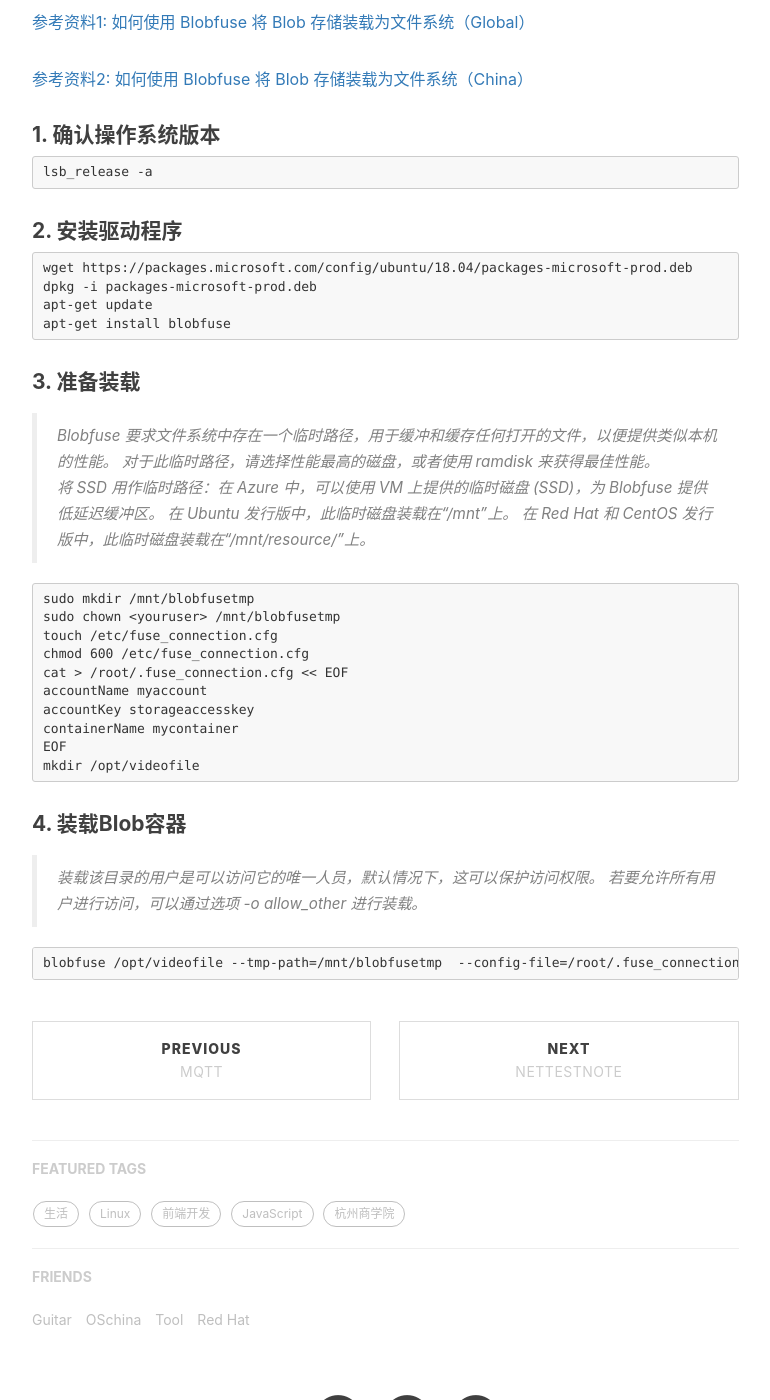
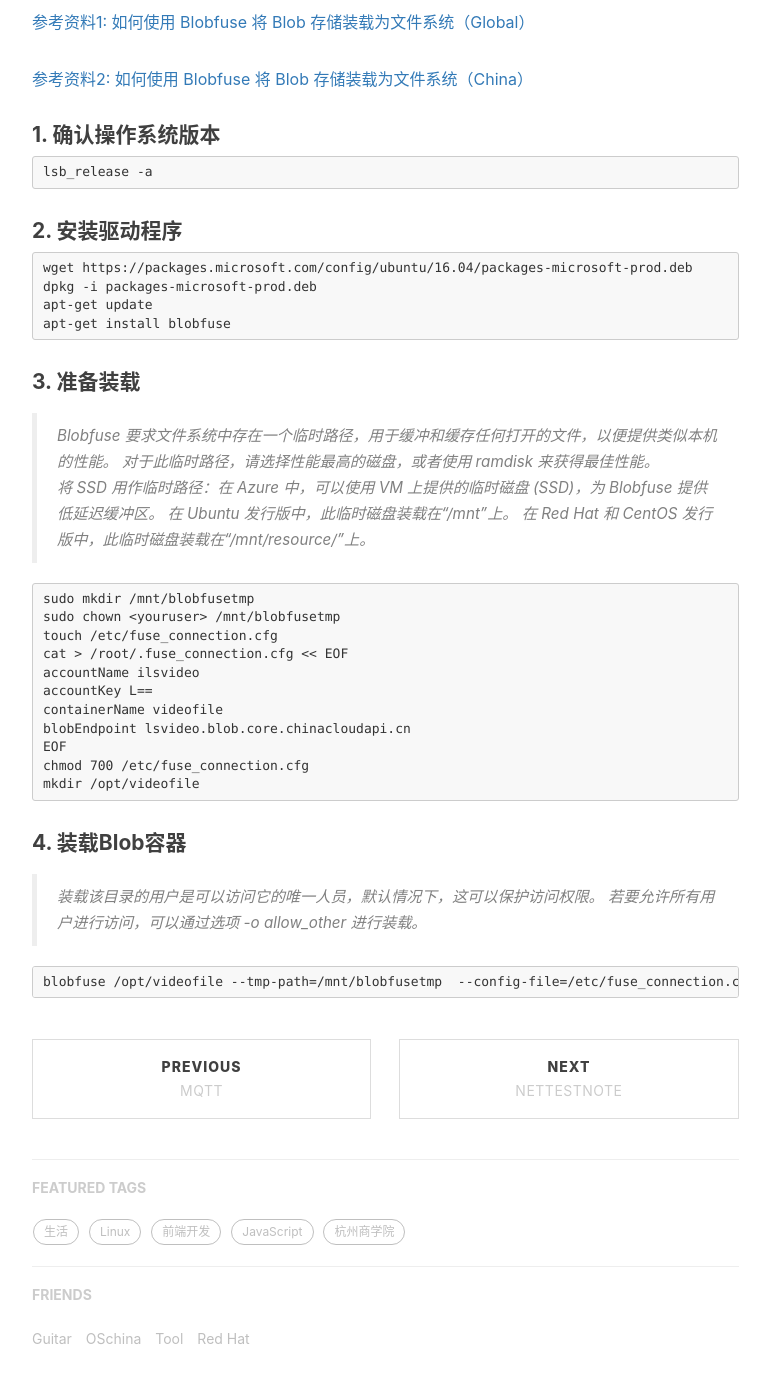
Before and after one commit to abuxliu/abuxliu.github.io, a Jekyll site: the page built from _posts/2019-04-09-MicrosoftLearn.md, in a window 1280 px wide and 1400 px high, scrolled down 887 px. Shown: the whole window, without its empty margins (233-1003 px from the left). Built offline with Jekyll 4.4.1, drawn with Linux system fonts in a browser that asks for light colours; nearby versions of some CDN libraries; our own code applies the rules of GitHub Pages for plain Markdown files; comment, search, counter and statistics services are not loaded.

Commit message:
Update 2019-04-09-MicrosoftLearn.md

````diff
--- a/_posts/2019-04-09-MicrosoftLearn.md
+++ b/_posts/2019-04-09-MicrosoftLearn.md
@@ -21,7 +21,7 @@ lsb_release -a
 ```
 #### 2. 安装驱动程序
 ```
-wget https://packages.microsoft.com/config/ubuntu/18.04/packages-microsoft-prod.deb
+wget https://packages.microsoft.com/config/ubuntu/16.04/packages-microsoft-prod.deb
 dpkg -i packages-microsoft-prod.deb
 apt-get update
 apt-get install blobfuse
@@ -36,12 +36,13 @@ apt-get install blobfuse
 sudo mkdir /mnt/blobfusetmp
 sudo chown <youruser> /mnt/blobfusetmp
 touch /etc/fuse_connection.cfg
-chmod 600 /etc/fuse_connection.cfg
 cat > /root/.fuse_connection.cfg << EOF
-accountName myaccount
-accountKey storageaccesskey
-containerName mycontainer
+accountName ilsvideo
+accountKey L==
+containerName videofile
+blobEndpoint lsvideo.blob.core.chinacloudapi.cn
 EOF
+chmod 700 /etc/fuse_connection.cfg
 mkdir /opt/videofile
 ```
 
@@ -49,5 +50,5 @@ mkdir /opt/videofile
 >  装载该目录的用户是可以访问它的唯一人员，默认情况下，这可以保护访问权限。 若要允许所有用户进行访问，可以通过选项 -o allow_other 进行装载。
 
 ```
-blobfuse /opt/videofile --tmp-path=/mnt/blobfusetmp  --config-file=/root/.fuse_connection.cfg -o attr_timeout=240 -o entry_timeout=240 -o negative_timeout=120 -o allow_other
+blobfuse /opt/videofile --tmp-path=/mnt/blobfusetmp  --config-file=/etc/fuse_connection.cfg --use-https=true --file-cache-timeout-in-seconds=0 -o allow_other
 ```
````
